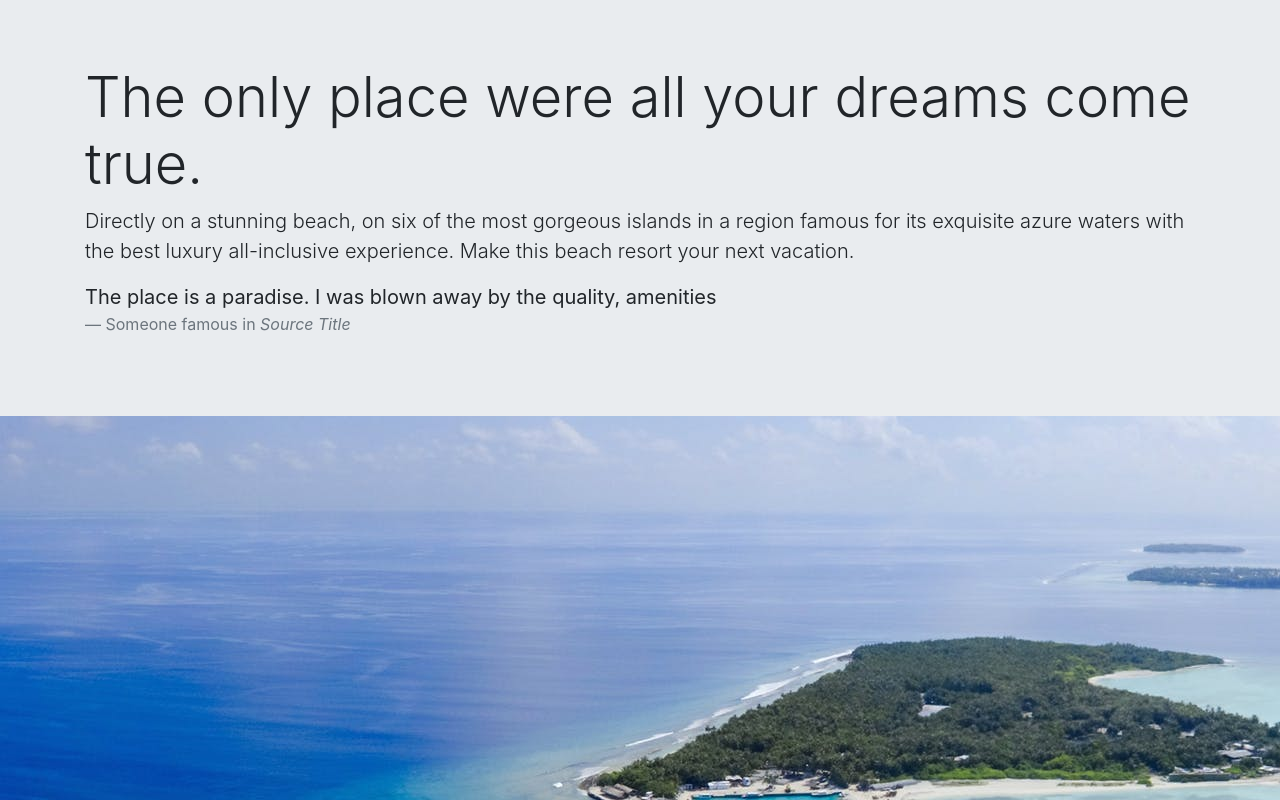
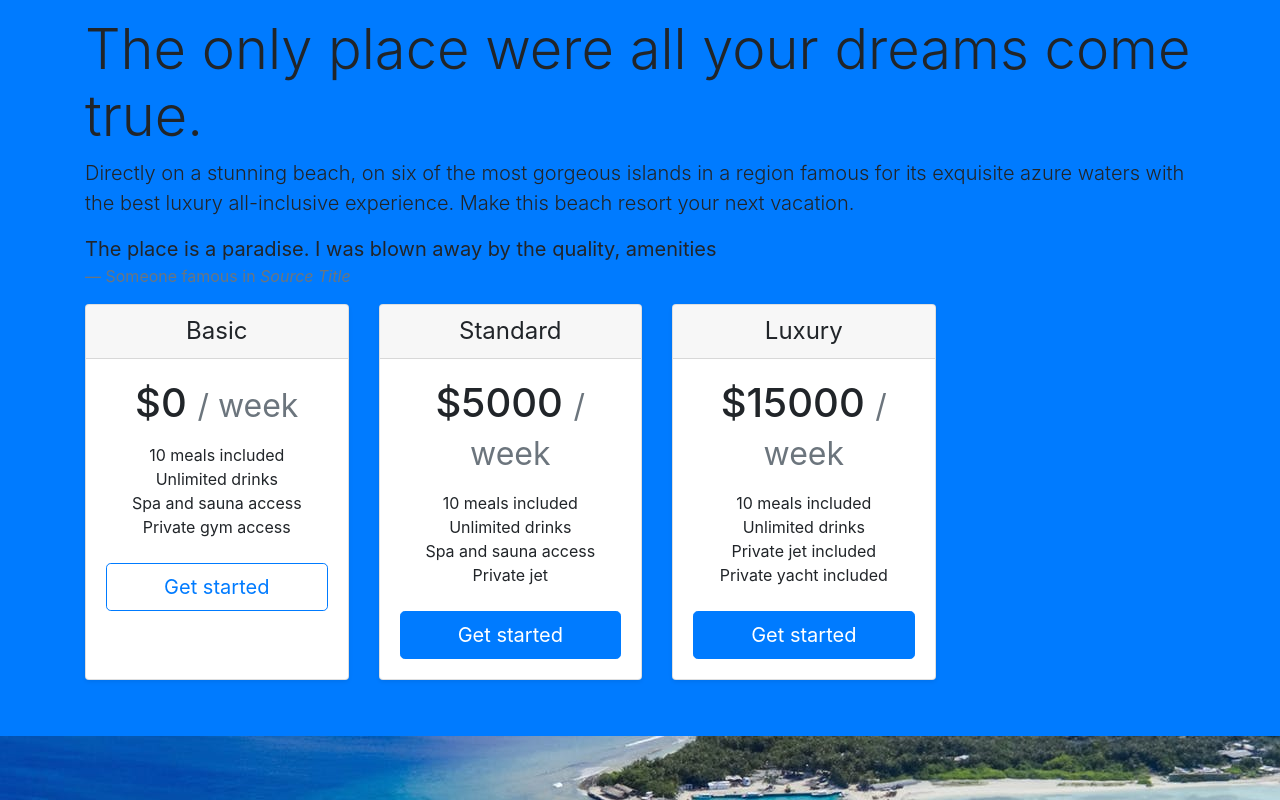
Before and after one commit to romankolivashko/vacation, a plain HTML site: page index.html in a window 1280 px wide. Drawn offline with Linux system fonts and the light colour scheme.

Commit message:
Added packages pricing

```diff
--- a/css/style.css
+++ b/css/style.css
@@ -1,3 +1,8 @@
 body {
   background-image: url("../img/maldives.jpeg")
 }
+
+.packages {
+  display: flex;
+  align-items: center;
+}
--- a/index.html
+++ b/index.html
@@ -8,18 +8,71 @@
 </head>
 
 <body>
-  <div class="jumbotron jumbotron-fluid">
-  <div class="container">
-       <h1 class="display-4">The only place were all your dreams come true.</h1>
-    <p class="lead">Directly on a stunning beach, on six of the most gorgeous islands in a region famous for its exquisite azure waters with the best luxury all-inclusive experience. Make this beach resort your next vacation.</p>
+  <div class="jumbotron jumbotron-fluid p-3 mb-2 bg-primary text-red">
+    <div class="container">
+      <h1 class="display-4">The only place were all your dreams come true.</h1>
+      <p class="lead">Directly on a stunning beach, on six of the most gorgeous islands in a region famous for its
+        exquisite azure waters with the best luxury all-inclusive experience. Make this beach resort your next vacation.
+      </p>
 
       <blockquote class="blockquote">
         <p class="mb-0">The place is a paradise. I was blown away by the quality, amenities</p>
         <footer class="blockquote-footer">Someone famous in <cite title="Source Title">Source Title</cite></footer>
       </blockquote>
 
+      <div class="packages">
+        <div class="d-flex align-items-center">
+          <div class="card-deck mb-3 text-center">
+            <div class="card mb-4 shadow-sm">
+              <div class="card-header">
+                <h4 class="my-0 font-weight-normal">Basic</h4>
+              </div>
+              <div class="card-body">
+                <h1 class="card-title pricing-card-title">$0 <small class="text-muted">/ week</small></h1>
+                <ul class="list-unstyled mt-3 mb-4">
+                  <li>10 meals included</li>
+                  <li>Unlimited drinks</li>
+                  <li>Spa and sauna access</li>
+                  <li>Private gym access</li>
+                </ul>
+                <button type="button" class="btn btn-lg btn-block btn-outline-primary">Get started</button>
+              </div>
+            </div>
+            <div class="card mb-4 shadow-sm">
+              <div class="card-header">
+                <h4 class="my-0 font-weight-normal">Standard</h4>
+              </div>
+              <div class="card-body">
+                <h1 class="card-title pricing-card-title">$5000 <small class="text-muted">/ week</small></h1>
+                <ul class="list-unstyled mt-3 mb-4">
+                  <li>10 meals included</li>
+                  <li>Unlimited drinks</li>
+                  <li>Spa and sauna access</li>
+                  <li>Private jet</li>
+                </ul>
+                <button type="button" class="btn btn-lg btn-block btn-primary">Get started</button>
+              </div>
+            </div>
+            <div class="card mb-4 shadow-sm">
+              <div class="card-header">
+                <h4 class="my-0 font-weight-normal">Luxury</h4>
+              </div>
+              <div class="card-body">
+                <h1 class="card-title pricing-card-title">$15000 <small class="text-muted">/ week</small></h1>
+                <ul class="list-unstyled mt-3 mb-4">
+                  <li>10 meals included</li>
+                  <li>Unlimited drinks</li>
+                  <li>Private jet included</li>
+                  <li>Private yacht included</li>
+                </ul>
+                <button type="button" class="btn btn-lg btn-block btn-primary">Get started</button>
+              </div>
+            </div>
+          </div>
+        </div>
+      </div>
+    </div>
   </div>
-</div>
 </body>
 
 </html>
```
